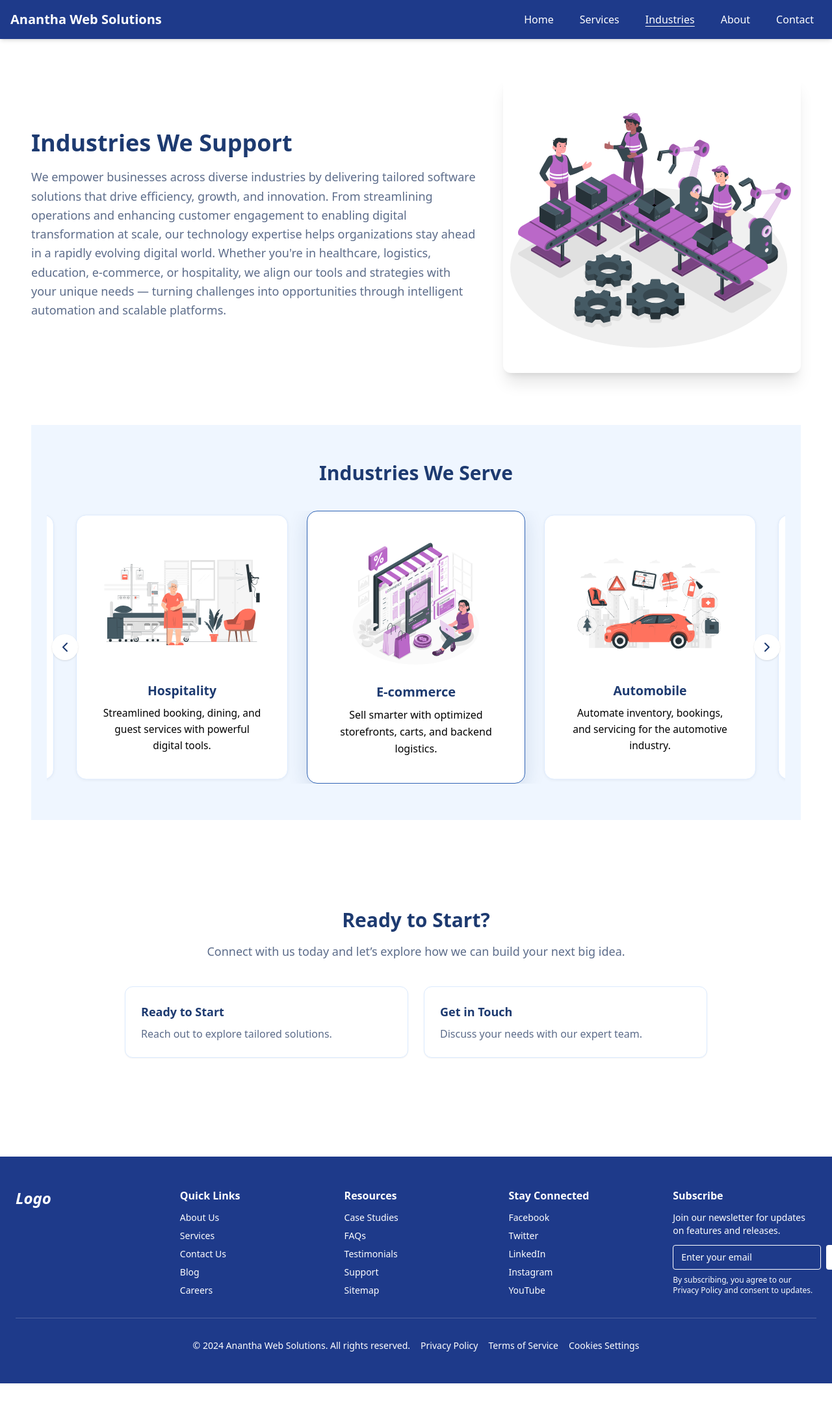
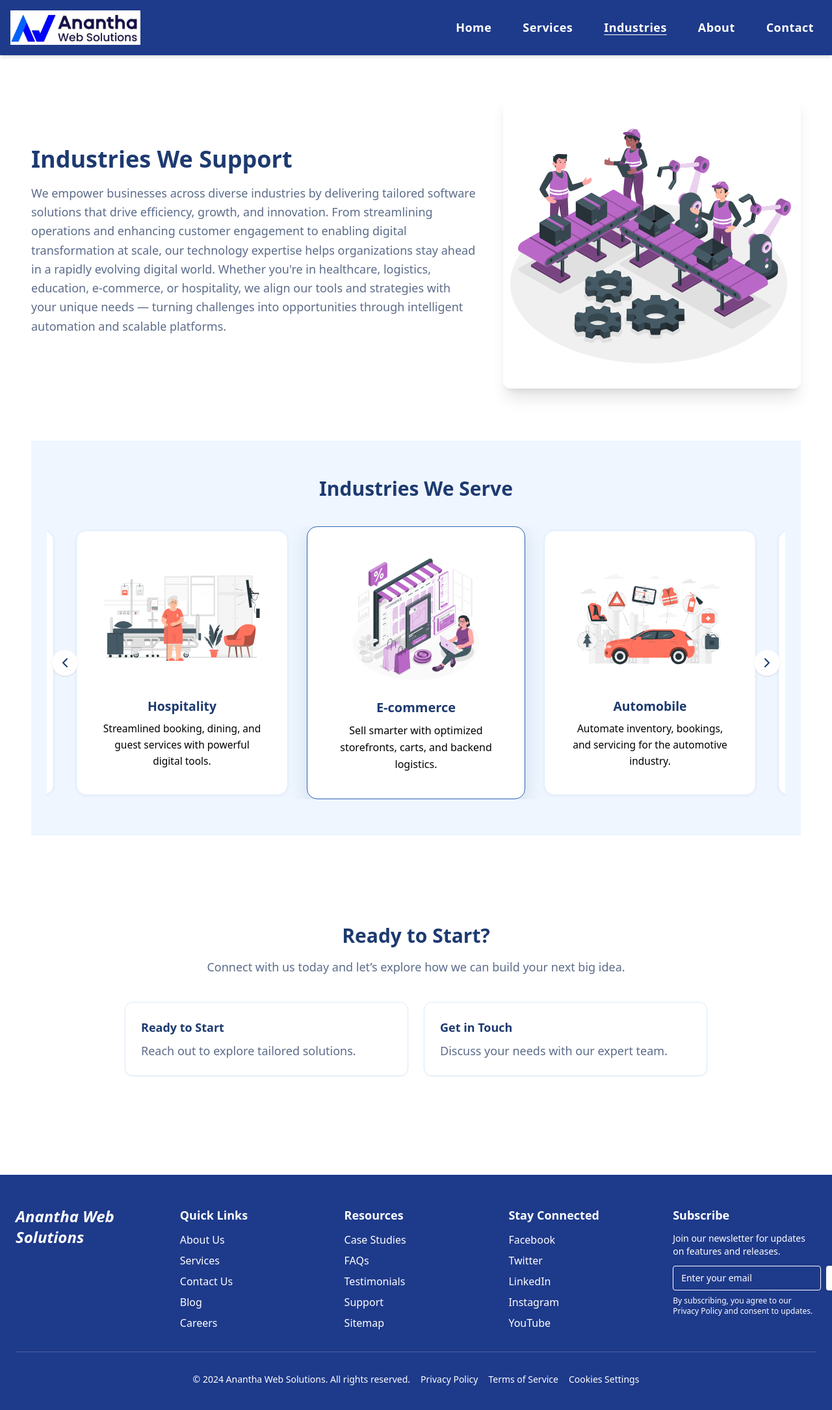
Before and after one commit to trinetra-reddy/aws-web, a Next.js app: page /industries in a window 1280 px wide. Shown: the top 2170 px of the page at 65% size. Before the commit the page ends 2129 px from the top, so only its background shows below. Built offline with nearby package versions, Linux system fonts and the light colour scheme.

Commit message:
updated the design

```diff
--- a/components/Layout.tsx
+++ b/components/Layout.tsx
@@ -6,9 +6,12 @@ import { Menu, X } from 'lucide-react'
 import { motion, AnimatePresence } from 'framer-motion'
 import { usePathname } from 'next/navigation'
 import Hero from './Hero'
+import Image from 'next/image'
+
 export default function Layout({ children }: { children: React.ReactNode }) {
   const [menuOpen, setMenuOpen] = useState(false)
   const router = useRouter()
+  const pathname = usePathname()
 
   const navLinks = [
     { href: '/', label: 'Home' },
@@ -19,33 +22,34 @@ export default function Layout({ children }: { children: React.ReactNode }) {
   ]
 
   const isActive = (href: string) => router.pathname === href
-  const pathname = usePathname()
+
   return (
     <>
-      <header className="bg-blue-900 shadow-md sticky top-0 z-50 transition">
+      <header className="bg-blue-900 shadow-md sticky top-0 z-50 transition font-sans">
         <div className="max-w-7xl mx-auto px-4 py-4 flex justify-between items-center text-white">
-          <motion.h1
+          <motion.div
             initial={{ opacity: 0, y: -10 }}
             animate={{ opacity: 1, y: 0 }}
             transition={{ duration: 0.5 }}
-            className="text-xl font-extrabold"
           >
-            Anantha Web Solutions
-          </motion.h1>
+            <Image
+              src="/assets/logo.webp"
+              alt="logo"
+              width={200}
+              height={200}
+              priority
+            />
+          </motion.div>
 
           {/* Desktop Menu */}
-          <nav className="hidden md:flex space-x-4 items-center">
+          <nav className="hidden md:flex space-x-6 items-center text-lg font-semibold tracking-wide">
             {navLinks.map((link) => (
-              <motion.div
-                key={link.href}
-                whileHover={{ scale: 1.05 }}
-                whileTap={{ scale: 0.95 }}
-              >
+              <motion.div key={link.href} whileHover={{ scale: 1.05 }} whileTap={{ scale: 0.95 }}>
                 <Link
                   href={link.href}
-                  className={`px-3 py-2 rounded transition-colors font-medium ${isActive(link.href)
-                    ? 'text-white underline underline-offset-4'
-                    : 'text-white hover:text-white'
+                  className={`px-3 py-2 rounded transition-colors ${isActive(link.href)
+                      ? 'text-white underline underline-offset-4'
+                      : 'text-white hover:text-white'
                     }`}
                 >
                   {link.label}
@@ -71,15 +75,15 @@ export default function Layout({ children }: { children: React.ReactNode }) {
               initial={{ opacity: 0, y: -20 }}
               animate={{ opacity: 1, y: 0 }}
               exit={{ opacity: 0, y: -10 }}
-              className="md:hidden px-4 pb-4 space-y-2 bg-blue-900 text-white shadow-md"
+              className="md:hidden px-4 pb-4 space-y-2 bg-blue-900 text-white shadow-md text-lg"
             >
               {navLinks.map((link) => (
                 <Link
                   key={link.href}
                   href={link.href}
-                  className={`block py-2 px-2 text-sm font-medium rounded ${isActive(link.href)
-                    ? 'bg-blue-800 text-white font-semibold'
-                    : 'hover:bg-blue-800 hover:text-white'
+                  className={`block py-2 px-2 font-medium rounded ${isActive(link.href)
+                      ? 'bg-blue-800 text-white font-semibold'
+                      : 'hover:bg-blue-800 hover:text-white'
                     }`}
                 >
                   {link.label}
@@ -89,49 +93,55 @@ export default function Layout({ children }: { children: React.ReactNode }) {
           )}
         </AnimatePresence>
       </header>
-      {/* Hero Section only for the home page */}
-      {pathname == '/' && (
-        <Hero></Hero>
-      )}
-      <main className="min-h-screen bg-blue-50">{children}</main>
+
+      {/* Hero Section only for home page */}
+      {pathname === '/' && <Hero />}
+
+      <main className="min-h-screen bg-blue-50 font-sans text-base md:text-lg">{children}</main>
+
+      {/* Footer */}
       <footer className="bg-blue-900 text-white py-12 px-6 mt-10">
-        <div className="max-w-7xl mx-auto grid grid-cols-1 sm:grid-cols-2 lg:grid-cols-5 gap-8">
+        <div className="max-w-7xl mx-auto grid grid-cols-1 sm:grid-cols-2 lg:grid-cols-5 gap-8 text-base">
           <div>
-            <h2 className="text-2xl font-signature italic font-semibold mb-4">Logo</h2>
+            <h2 className="text-2xl font-bold italic mb-4">Anantha Web Solutions</h2>
           </div>
+
           <div>
-            <h3 className="font-bold mb-3">Quick Links</h3>
-            <ul className="space-y-2 text-sm">
-              <li>About Us</li>
-              <li>Services</li>
-              <li>Contact Us</li>
-              <li>Blog</li>
-              <li>Careers</li>
+            <h3 className="font-semibold text-lg mb-3">Quick Links</h3>
+            <ul className="space-y-2">
+              <li className="cursor-pointer hover:underline">About Us</li>
+              <li className="cursor-pointer hover:underline">Services</li>
+              <li className="cursor-pointer hover:underline">Contact Us</li>
+              <li className="cursor-pointer hover:underline">Blog</li>
+              <li className="cursor-pointer hover:underline">Careers</li>
             </ul>
           </div>
+
           <div>
-            <h3 className="font-bold mb-3">Resources</h3>
-            <ul className="space-y-2 text-sm">
-              <li>Case Studies</li>
-              <li>FAQs</li>
-              <li>Testimonials</li>
-              <li>Support</li>
-              <li>Sitemap</li>
+            <h3 className="font-semibold text-lg mb-3">Resources</h3>
+            <ul className="space-y-2">
+              <li className="cursor-pointer hover:underline">Case Studies</li>
+              <li className="cursor-pointer hover:underline">FAQs</li>
+              <li className="cursor-pointer hover:underline">Testimonials</li>
+              <li className="cursor-pointer hover:underline">Support</li>
+              <li className="cursor-pointer hover:underline">Sitemap</li>
             </ul>
           </div>
+
           <div>
-            <h3 className="font-bold mb-3">Stay Connected</h3>
-            <ul className="space-y-2 text-sm">
-              <li>Facebook</li>
-              <li>Twitter</li>
-              <li>LinkedIn</li>
-              <li>Instagram</li>
-              <li>YouTube</li>
+            <h3 className="font-semibold text-lg mb-3">Stay Connected</h3>
+            <ul className="space-y-2">
+              <li className="cursor-pointer hover:underline">Facebook</li>
+              <li className="cursor-pointer hover:underline">Twitter</li>
+              <li className="cursor-pointer hover:underline">LinkedIn</li>
+              <li className="cursor-pointer hover:underline">Instagram</li>
+              <li className="cursor-pointer hover:underline">YouTube</li>
             </ul>
           </div>
+
           <div>
-            <h3 className="font-bold mb-3">Subscribe</h3>
-            <p className="text-sm mb-3">Join our newsletter for updates on features and releases.</p>
+            <h3 className="font-semibold text-lg mb-3">Subscribe</h3>
+            <p className="mb-3 text-sm">Join our newsletter for updates on features and releases.</p>
             <form className="flex gap-2">
               <input
                 type="email"
@@ -146,9 +156,9 @@ export default function Layout({ children }: { children: React.ReactNode }) {
         <hr className="my-8 border-white/20" />
         <div className="text-center text-sm space-x-4">
           <span>© 2024 Anantha Web Solutions. All rights reserved.</span>
-          <a href="#">Privacy Policy</a>
-          <a href="#">Terms of Service</a>
-          <a href="#">Cookies Settings</a>
+          <a href="#" className="hover:underline">Privacy Policy</a>
+          <a href="#" className="hover:underline">Terms of Service</a>
+          <a href="#" className="hover:underline">Cookies Settings</a>
         </div>
       </footer>
     </>
--- a/pages/index.tsx
+++ b/pages/index.tsx
@@ -4,14 +4,9 @@ import {
   Quote,
   MonitorSmartphone,
   ShieldCheck,
-  ChevronLeft,
-  ChevronRight
 } from 'lucide-react'
-import { Swiper, SwiperSlide } from 'swiper/react'
 import 'swiper/css'
 import 'swiper/css/pagination'
-import { Autoplay, Navigation } from 'swiper/modules'
-import { useRef, useState } from 'react'
 import Image from 'next/image'
 import ServiceCard from '../components/ServiceCard'
 import { servicesData } from '../data/ServicesData'
@@ -62,9 +57,6 @@ export default function Home() {
       desc: 'Empowering schools and learners with digital classrooms and portals.'
     }
   ];
-  const prevRef = useRef(null)
-  const nextRef = useRef(null)
-  const [activeIndex, setActiveIndex] = useState(0)
   const fadeInVariants = {
     hidden: { opacity: 0, y: 40 },
     show: (i = 0) => ({
```
Also changed, not shown: 1 other file (tests, documents, lock files or other folders).
